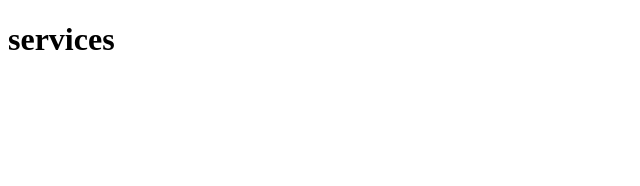
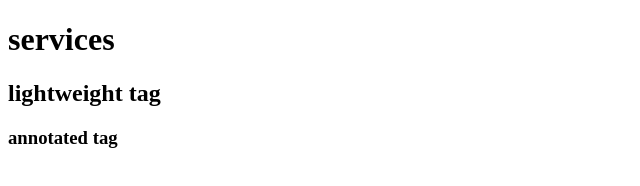
Before and after one commit to melketesfay/git-workshop, a plain HTML site: page services.html in a window 1280 px wide. Shown: the whole page, without its empty margins (0-640 px from the left). Drawn offline with Linux system fonts and the light colour scheme.

Commit message:
added h1 and h2 in services

```diff
--- a/services.html
+++ b/services.html
@@ -7,5 +7,7 @@
   </head>
   <body>
     <h1>services</h1>
+    <h2>lightweight tag</h2>
+    <h3>annotated tag</h3>
   </body>
 </html>
```
